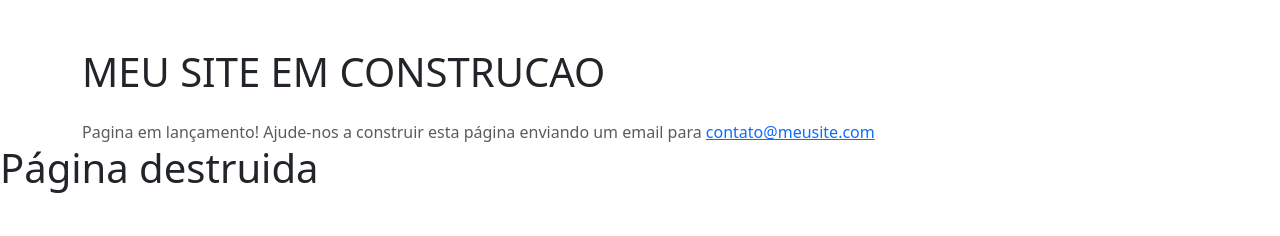
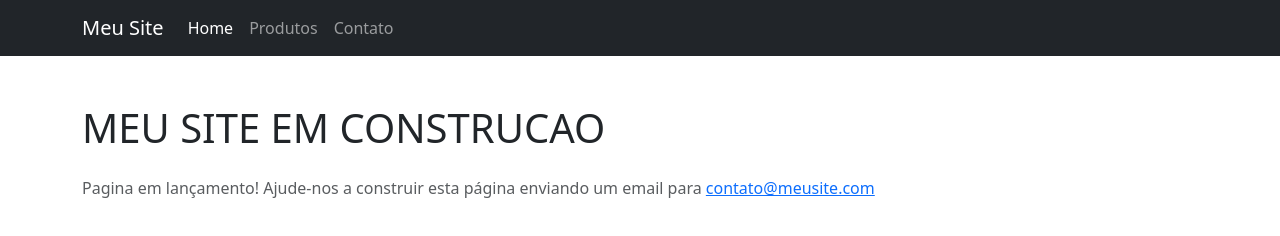
Before and after one commit to luiszampieron/senac-git-merge-example, a plain HTML site: page index.html in a window 1280 px wide. Drawn offline with nearby package versions, Linux system fonts and the light colour scheme.

Commit message:
feat: adiciona navbar no index

```diff
--- a/index.html
+++ b/index.html
@@ -9,6 +9,29 @@
     <link href="https://cdn.jsdelivr.net/npm/bootstrap@5.3.0/dist/css/bootstrap.min.css" rel="stylesheet">
 </head>
 <body>
+    <nav class="navbar navbar-expand-lg navbar-dark bg-dark">
+        <div class="container">
+            <a class="navbar-brand" href="index.html">Meu Site</a>
+            <button class="navbar-toggler" type="button" data-bs-toggle="collapse" data-bs-target="#navbarNav"
+                aria-controls="navbarNav" aria-expanded="false" aria-label="Toggle navigation">
+                <span class="navbar-toggler-icon"></span>
+            </button>
+            <div class="collapse navbar-collapse" id="navbarNav">
+                <ul class="navbar-nav">
+                    <li class="nav-item">
+                        <a class="nav-link active" href="index.html">Home</a>
+                    </li>
+                    <li class="nav-item">
+                        <a class="nav-link" href="produtos.html">Produtos</a>
+                    </li>
+                    <li class="nav-item">
+                        <a class="nav-link" href="contato.html">Contato</a>
+                    </li>
+                </ul>
+            </div>
+        </div>
+    </nav>
+
     <div class="container mt-5">
         <h1 class="mb-4">
             MEU SITE EM CONSTRUCAO
@@ -18,8 +41,6 @@
         </p>
     </div>
 
-    <h1>
-        Página destruida
-    </h1>
+    <script src="https://cdn.jsdelivr.net/npm/bootstrap@5.3.0/dist/js/bootstrap.bundle.min.js"></script>
 </body>
 </html>
```
